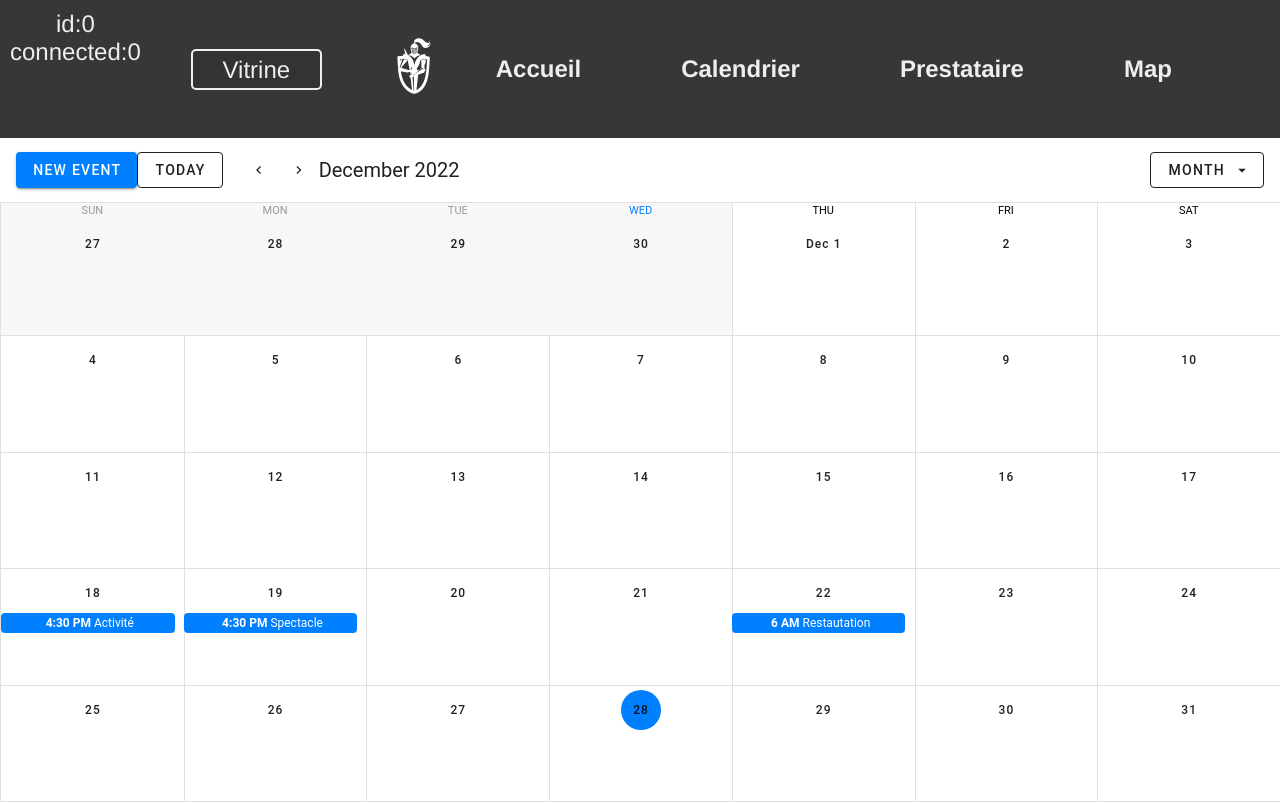
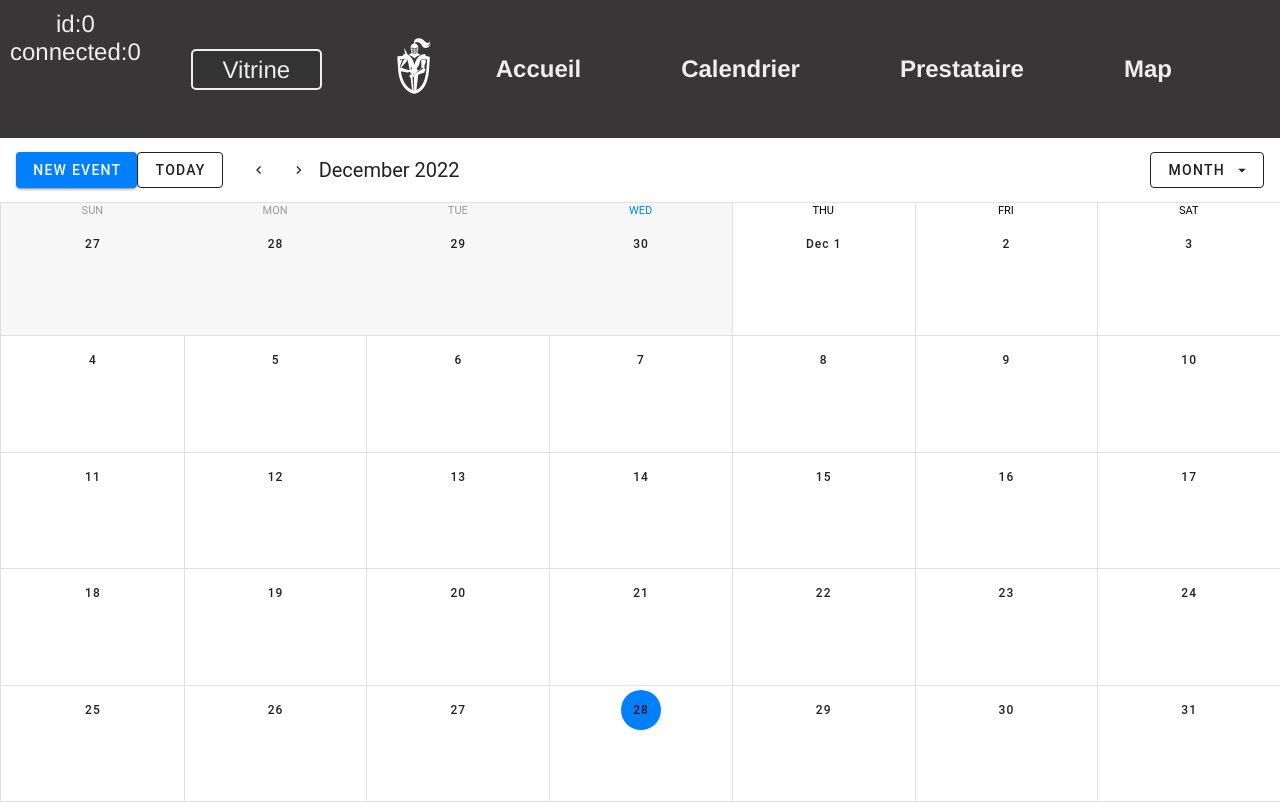
Before and after one commit to ThomasG1raud/saes3_vue, a Vue app: page /admin/calendrier in a window 1280 px wide. Shown: the top 803 px of the page. Built offline with nearby package versions, Linux system fonts and the light colour scheme; the HTML template or start-up script is replaced by a standard one.

Commit message:
add new map adn improve style

```diff
--- a/src/components/admin/AdminCardAssignedPrestataireView.vue
+++ b/src/components/admin/AdminCardAssignedPrestataireView.vue
@@ -119,6 +119,6 @@ div.info {
 .btn {
   --defined-color-primary: var(--very-very-light);
   --defined-color-secondary: var(--blue);
-  margin-bottom: 5px;
+  margin: 5px;
 }
 </style>
--- a/src/components/admin/AdminCardPrestataireView.vue
+++ b/src/components/admin/AdminCardPrestataireView.vue
@@ -95,7 +95,8 @@ a {
 
 hr {
   width: 70%;
-  margin: 0;
+  color: currentColor;
+  background-color: currentColor;
 }
 
 p {
--- a/src/components/admin/AdminPrestataireCardView.vue
+++ b/src/components/admin/AdminPrestataireCardView.vue
@@ -79,7 +79,8 @@ a {
 
 hr {
   width: 70%;
-  margin: 0;
+  color: currentColor;
+  background-color: currentColor;
 }
 
 p {
--- a/src/components/prestataire/PrestataireGuestbookView.vue
+++ b/src/components/prestataire/PrestataireGuestbookView.vue
@@ -169,7 +169,7 @@ export default {
       return this.getAllComment().filter(comment => parseInt(comment.idPrestataire) === parseInt(this.idPrestataire));
     },
     getDate() {
-      return new Date().toISOString().substr(0, 10);
+      return new Date().toISOString().substr(0, 10); /*todo faire la date corectement*/
     },
   },
   methods: {
--- a/src/components/prestataire/VitrinePrestataireCardView.vue
+++ b/src/components/prestataire/VitrinePrestataireCardView.vue
@@ -79,7 +79,8 @@ a {
 
 hr {
   width: 70%;
-  margin: 0;
+  color: currentColor;
+  background-color: currentColor;
 }
 
 p {
--- a/src/components/vitrine/VitrineCardPrestataireView.vue
+++ b/src/components/vitrine/VitrineCardPrestataireView.vue
@@ -95,7 +95,8 @@ a {
 
 hr {
   width: 70%;
-  margin: 0;
+  color: currentColor;
+  background-color: currentColor;
 }
 
 p {
--- a/src/components/vitrine/VitrineGuestbookView.vue
+++ b/src/components/vitrine/VitrineGuestbookView.vue
@@ -185,7 +185,7 @@ export default {
       return this.getAllComment().filter(comment => parseInt(comment.idPrestataire) === parseInt(this.idPrestataire));
     },
     getDate() {
-      return new Date().toISOString().substr(0, 10);
+      return new Date().toISOString().substr(0, 10); /*todo faire la date corectement*/
     },
   },
   methods: {
--- a/src/store/index.js
+++ b/src/store/index.js
@@ -21,8 +21,8 @@ export default new Vuex.Store({
                 idPrestataire: 1,
                 name: "Activité",
                 details: "C'est une Activité",
-                start: "2022-12-18T16:30",
-                end: "2022-12-18T16:30",
+                start: "2023-01-18T16:30",
+                end: "2023-01-18T16:30",
                 timed: false,
                 color: "var(--primary)"
             },
@@ -31,8 +31,8 @@ export default new Vuex.Store({
                 idPrestataire: 1,
                 name: "Spectacle",
                 details: "C'est un Spectacle",
-                start: "2022-12-19T16:30",
-                end: "2022-12-19T16:30",
+                start: "2023-01-19T16:30",
+                end: "2023-01-19T16:30",
                 timed: false,
                 color: "var(--primary)"
             },
@@ -41,8 +41,8 @@ export default new Vuex.Store({
                 idPrestataire: 5,
                 name: "Restautation",
                 details: "C'est de la Restautation",
-                start: "2022-12-22T06:00",
-                end: "2022-12-22T16:00",
+                start: "2023-01-22T06:00",
+                end: "2023-01-22T16:00",
                 timed: false,
                 color: "var(--primary)"
             }
--- a/src/views/admin/AdminCalendrierView.vue
+++ b/src/views/admin/AdminCalendrierView.vue
@@ -208,8 +208,8 @@ import {mapActions, mapGetters} from "vuex";
 export default {
   name: "AdminCalendrierView",
   data: () => ({
-    today: new Date().toISOString().substr(0, 16),
-    focus: new Date().toISOString().substr(0, 16),
+    today: new Date().toISOString().substr(0, 16), /*todo faire la date corectement*/
+    focus: new Date().toISOString().substr(0, 16), /*todo faire la date corectement*/
     type: 'month',
     typeToLabel: {
       month: 'Month',
--- a/src/views/admin/AdminPrestataireProfilView.vue
+++ b/src/views/admin/AdminPrestataireProfilView.vue
@@ -102,7 +102,7 @@ export default {
       router.push("/admin/prestataire/edit/"+this.idPrestataire)
     },
     edit_emplacement() {
-      router.push("/admin/map/"+this.idPrestataire)
+      router.push("/admin/assigned/map/"+this.idPrestataire)
     }
   },
   props: {
@@ -176,7 +176,6 @@ export default {
     width: 70%;
     height: 1px;
     margin-left: 5px;
-    background-color: var(--very-very-dark);
   }
 
   p {
--- a/src/views/prestataire/PrestataireCalendrierView.vue
+++ b/src/views/prestataire/PrestataireCalendrierView.vue
@@ -186,8 +186,8 @@ export default {
     idPrestataire: Number
   },
   data: () => ({
-    today: new Date().toISOString().substr(0, 16),
-    focus: new Date().toISOString().substr(0, 16),
+    today: new Date().toISOString().substr(0, 16), /*todo faire la date corectement*/
+    focus: new Date().toISOString().substr(0, 16), /*todo faire la date corectement*/
     type: 'month',
     typeToLabel: {
       month: 'Month',
```
Also changed, not shown: 1 other file (tests, documents, lock files or other folders).
